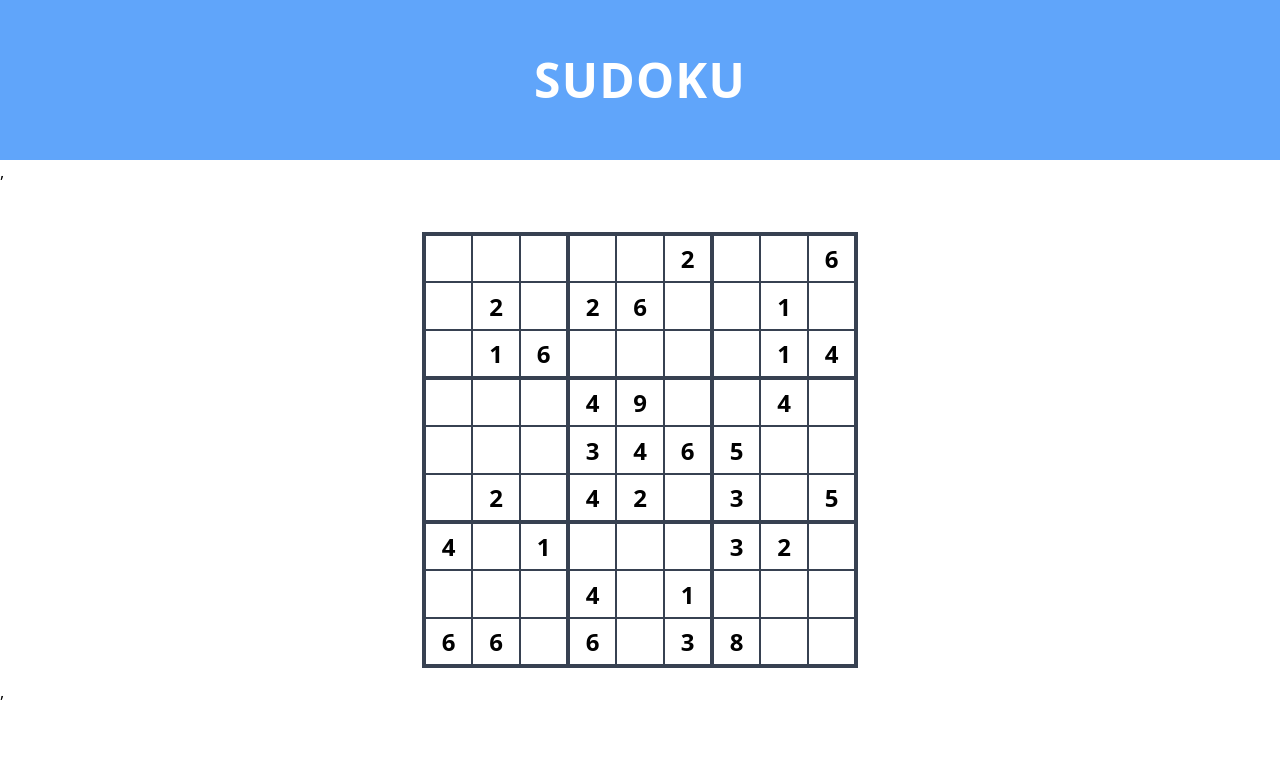
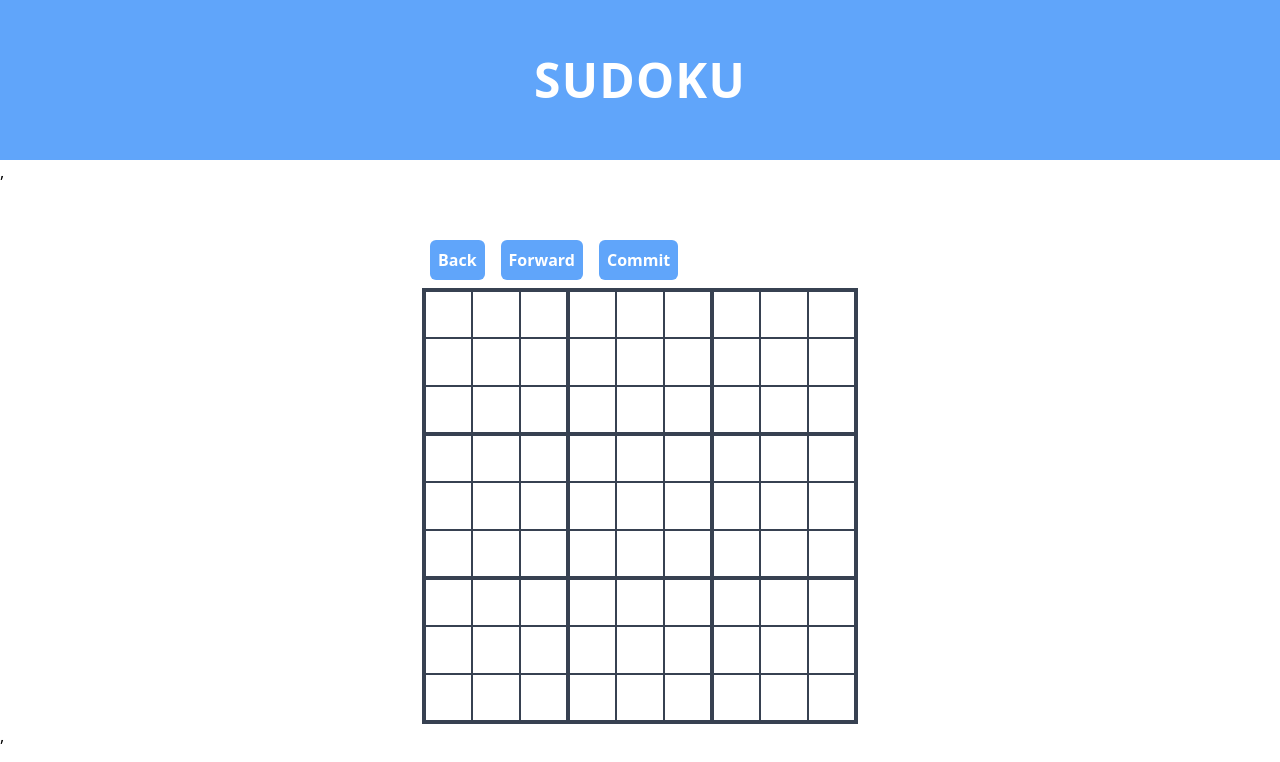
Before and after one commit to henbagle/sudoku, a React (Create React App) app: page / in a window 1280 px wide. Shown: the top 762 px of the page. Built offline with nearby package versions, Linux system fonts and the light colour scheme; the HTML template or start-up script is replaced by a standard one.

Commit message:
Add history and commit initial game functionality

```diff
--- a/src/components/SudokuGrid/Cell.jsx
+++ b/src/components/SudokuGame/Cell.jsx
@@ -1,10 +1,10 @@
 import React from 'react';
 
-const Cell = ({value, editable, coord, onFocus, tryInputNumber, color}) => {
+const Cell = ({cell, onFocus, tryInputNumber, color}) => {
 
-    const inputClasses = `h-12 w-12 ${calculateBorderStyle(coord)} ${calculateBgColor(color)} focus:ring focus:ring-inset focus:bg-blue-50
-                        text-2xl text-center ${editable ? "": "font-semibold bg-white"}`
-    const displayValue = ((value === null) ? "" : value)
+    const inputClasses = `h-12 w-12 ${calculateBorderStyle(cell.coord)} ${calculateBgColor(color)} focus:ring focus:ring-inset focus:bg-blue-50
+                        text-2xl text-center ${cell.editable ? "": "font-semibold bg-white"}`
+    const displayValue = ((cell.value === null) ? "" : cell.value)
 
     return (
         <input
@@ -13,7 +13,7 @@ const Cell = ({value, editable, coord, onFocus, tryInputNumber, color}) => {
             onFocus={onFocus}
             onChange={tryInputNumber}
             className={inputClasses}
-            disabled={!editable}>
+            disabled={!cell.editable}>
         </input>
     );
 }
--- a/src/components/SudokuGrid/SudokuGrid.jsx
+++ b/src/components/SudokuGame/Grid.jsx
@@ -1,11 +1,11 @@
-import React, {useMemo} from 'react';
+import React from 'react';
 import Cell from "./Cell"
 import {colMates, rowMates, gridOffMates} from "../../logic/sudokuLib";
 
-// SudokuGrid - Stateless component
+// Grid - Stateless component
 // Manages CSS Grid, breaks out GameState into Cell components
 
-const SudokuGrid = ({gameState, selected, selectCell, tryInputNumber}) => {
+const Grid = ({gameState, selected, selectCell, tryInputNumber}) => {
     // const mates = {
     //     col: colMates(selected).map((el) => (JSON.stringify(el))),
     //     row: rowMates(selected).map((el) => (JSON.stringify(el))),
@@ -28,7 +28,7 @@ const SudokuGrid = ({gameState, selected, selectCell, tryInputNumber}) => {
                     onFocus={() => {selectCell(cell.coord.index)}}
                     tryInputNumber={(e) => {tryInputNumber(e, cell.coord)}}
                     color={color}
-                    {...cell}
+                    cell={cell}
                 />)}
             )}
 
@@ -36,4 +36,4 @@ const SudokuGrid = ({gameState, selected, selectCell, tryInputNumber}) => {
     );
 }
 
-export default SudokuGrid;
+export default Grid;
--- /dev/null
+++ b/src/components/SudokuGame/SudokuGame.jsx
@@ -0,0 +1,31 @@
+import React, {useState, useReducer} from 'react';
+import Grid from "./Grid";
+import { gameReducer, initializeGame } from "../../logic/gameReducer";
+
+// Component that manages game logic
+// Stores all game state and reducer logic
+
+const buttonClasses = "font-bold text-white bg-blue-400 m-2 hover:bg-blue-500 p-2 rounded-md"
+
+const SudokuGame = (props) => {
+    const [state, dispatch] = useReducer(gameReducer, initializeGame())
+    const [selected, setSelected] = useState(null)
+
+    return (
+    <div className="">
+        <div>
+            <button className={buttonClasses} onClick={() => (dispatch({type:"GO_BACK"}))}>Back</button>
+            <button className={buttonClasses} onClick={() => (dispatch({type:"GO_FORWARD"}))}>Forward</button>
+            <button className={buttonClasses} onClick={() => (dispatch({type:"COMMIT_GAME"}))}>Commit</button>
+        </div>
+        <Grid
+            gameState={state.gameStates[state.currentState]}
+            selected={selected}
+            selectCell={(c) => {setSelected(c)}}
+            tryInputNumber={(e, coord) => {
+                dispatch({type: "INPUT_NUMBER", value:e.target.value, coord})
+            }}/>
+    </div> );
+}
+
+export default SudokuGame;
--- a/src/components/SudokuGamePage.jsx
+++ b/src/components/SudokuGamePage.jsx
@@ -1,10 +1,10 @@
 import React from 'react';
-import Game from "./SudokuGrid/Game"
+import SudokuGame from "./SudokuGame/SudokuGame"
 
 const SudokuGamePage = () => {
     return ( <main>
         <div className="flex justify-center mt-12">
-            <Game />
+            <SudokuGame />
         </div>
     </main> );
 }
--- a/src/components/SudokuGrid/Game.jsx
+++ /dev/null
@@ -1,29 +0,0 @@
-import React, {useState, useReducer} from 'react';
-import SudokuGrid from "./SudokuGrid";
-import {emptyGrid} from "../../logic/generateGrid";
-import gameReducer from "../../logic/gameReducer";
-
-// Component that manages game logic
-// Stores all game state and reducer logic
-
-const Game = (props) => {
-    const [gameState, dispatch] = useReducer(gameReducer, emptyGrid())
-    const [selected, setSelected] = useState(null)
-
-    return (
-    <div className="">
-        <SudokuGrid
-            gameState={gameState}
-            selected={selected}
-            selectCell={(c) => {setSelected(c)}}
-            tryInputNumber={(e, coord) => {
-                dispatch({type: "INPUT_NUMBER", value:e.target.value, coord})
-            }}/>
-
-        <pre className="mt-3 text-sm w-12">
-            {(selected != null ? JSON.stringify(gameState.cells[selected]): null)}
-        </pre>
-    </div> );
-}
-
-export default Game;
--- /dev/null
+++ b/src/logic/actions/commitGame.js
@@ -0,0 +1,10 @@
+export default function commitGame(draft) {
+    const lastState = draft.gameStates[draft.currentState];
+    draft.gameStates = [lastState];
+    for (let cell of draft.gameStates[0].cells) {
+        if (cell.value) {
+            cell.editable = false;
+        }
+    }
+    draft.currentState = 0;
+}
--- a/src/logic/actions/inputNumber.js
+++ b/src/logic/actions/inputNumber.js
@@ -1,11 +1,18 @@
-export default function inputNumber(draftState, action) {
-    const intVal = parseInt(action.value); // Attempt to parse whatever the user has input
+import pushGameState from "./pushGameState";
+
+export default function inputNumber(draft, action) {
+    pushGameState(draft, (gs) => {
+        // Set the new number
+        gs.cells[action.coord.index].value = parseSudokuNumber(action.value);
+    });
+}
+
+function parseSudokuNumber(number) {
+    const input = parseInt(number); // Attempt to parse whatever the user has input
 
     let targetNumber = null;
-    if (!isNaN(intVal) && intVal > 0 && intVal <= 9) {
-        targetNumber = intVal;
+    if (!isNaN(input) && input > 0 && input <= 9) {
+        targetNumber = input;
     }
-
-    // Set the new number
-    draftState.cells[action.coord.index].setValue(targetNumber);
+    return targetNumber;
 }
--- /dev/null
+++ b/src/logic/actions/pushGameState.js
@@ -0,0 +1,15 @@
+import produce from "immer";
+
+export default function pushGameState(draft, produceFunc) {
+    // If we are in the middle of the history, get rid of everything after currentState.
+    if (draft.currentState < draft.gameStates.length - 1) {
+        draft.gameStates = draft.gameStates.slice(0, draft.currentState + 1);
+    }
+
+    // Run the input producer function on the current state, adding it to the end of the history
+    const lastGameState = draft.gameStates[draft.currentState];
+    draft.gameStates.push(produce(lastGameState, produceFunc));
+
+    // Increment currentState counter
+    draft.currentState = draft.gameStates.length - 1;
+}
--- a/src/logic/gameReducer.js
+++ b/src/logic/gameReducer.js
@@ -1,5 +1,7 @@
 import produce from "immer";
+import { emptyGrid } from "./generateGrid";
 import inputNumber from "./actions/inputNumber";
+import commitGame from "./actions/commitGame";
 
 const gameReducer = produce((draftState, action) => {
     switch (action.type) {
@@ -8,9 +10,35 @@ const gameReducer = produce((draftState, action) => {
             return;
         }
 
+        case "COMMIT_GAME": {
+            commitGame(draftState);
+            return;
+        }
+
+        case "GO_BACK": {
+            if (draftState.currentState > 0) {
+                draftState.currentState = draftState.currentState - 1;
+            }
+            return;
+        }
+
+        case "GO_FORWARD": {
+            if (draftState.currentState < draftState.gameStates.length - 1) {
+                draftState.currentState = draftState.currentState + 1;
+            }
+            return;
+        }
+
         default:
             return;
     }
 });
 
-export default gameReducer;
+const initializeGame = () => {
+    return {
+        gameStates: [emptyGrid()],
+        currentState: 0,
+    };
+};
+
+export { gameReducer, initializeGame };
--- a/src/logic/generateGrid.js
+++ b/src/logic/generateGrid.js
@@ -2,17 +2,17 @@ import { GameState } from "./sudokuLib";
 
 const emptyGrid = () => {
     let grid = new GameState();
-    for (let i = 0; i < 9; i++) {
-        for (let j = 0; j < 9; j++) {
-            let randNumber = Math.floor(Math.random() * 9) + 1;
-            const display = Math.random();
-            if (display < 0.4) {
-                let index = (i * 9) + j;
-                grid.cells[index].value = randNumber;
-                grid.cells[index].editable = false;
-            }
-        }
-    }
+    // for (let i = 0; i < 9; i++) {
+    //     for (let j = 0; j < 9; j++) {
+    //         let randNumber = Math.floor(Math.random() * 9) + 1;
+    //         const display = Math.random();
+    //         if (display < 0.4) {
+    //             let index = (i * 9) + j;
+    //             grid.cells[index].value = randNumber;
+    //             grid.cells[index].editable = false;
+    //         }
+    //     }
+    // }
 
     return grid;
 };
```
Also changed, not shown: 1 other file (tests, documents, lock files or other folders).
